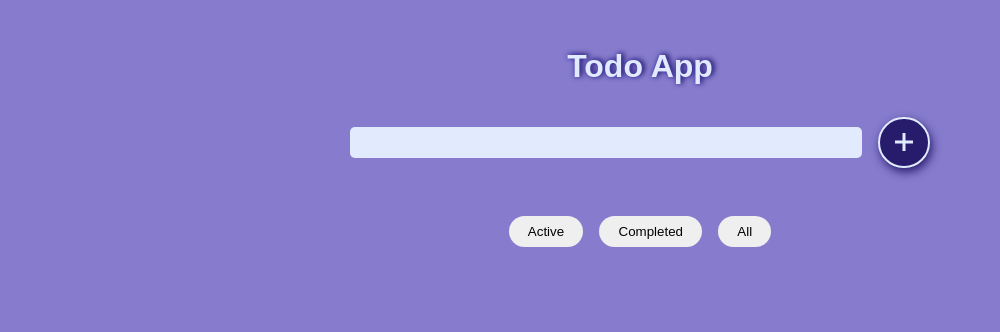
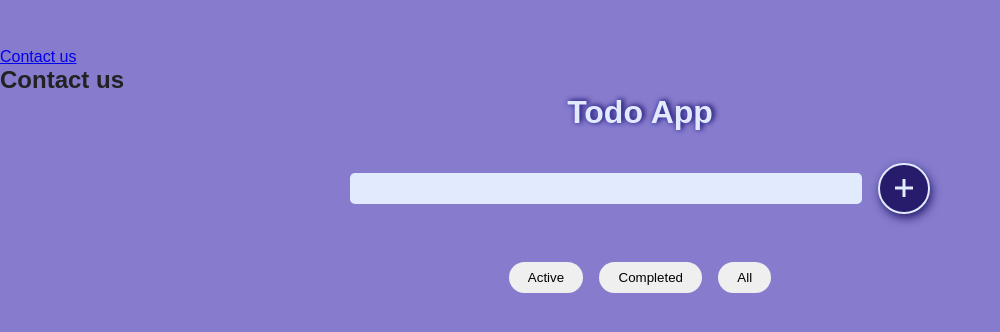
Before and after one commit to gghosts/novel-list, a React (Create React App) app: page /contact in a window 1280 px wide. Shown: the top 332 px of the page, without its empty margins (0-1000 px from the left). Built offline with nearby package versions, Linux system fonts and the light colour scheme; a web font is replaced by a local one.

Commit message:
added navbar and contact components

```diff
--- a/package.json
+++ b/package.json
@@ -12,6 +12,7 @@
     "react-dom": "^17.0.2",
     "react-icons": "^4.2.0",
     "react-redux": "^7.2.4",
+    "react-router-dom": "^5.2.0",
     "react-scripts": "4.0.3",
     "web-vitals": "^1.1.2"
   },
--- a/src/App.js
+++ b/src/App.js
@@ -1,20 +1,34 @@
 import "./css/main.css";
 import DisplayTodos from "./components/DisplayTodos";
 import Todos from "./components/Todos";
-import {motion} from "framer-motion";
+import { motion } from "framer-motion";
+import { BrowserRouter as Router, Route, Switch } from "react-router-dom";
+import Contact from "./components/Contact";
+import Navbar from "./components/Navbar";
 
 function App() {
   return (
     <div className="App">
+      <Router>
+        <Navbar />
+        <Switch>
+          <Route path="/contact">
+            <Contact />
+          </Route>
+        </Switch>
+      </Router>
       <motion.h1
         initial={{ Y: -200 }}
         animate={{ y: 0 }}
-      transition={{type:"spring", duration: 0.5 }}
-      whileHover={{ scale: 1.1 }}>Todo App</motion.h1>
+        transition={{ type: "spring", duration: 0.5 }}
+        whileHover={{ scale: 1.1 }}
+      >
+        Todo App
+      </motion.h1>
       <motion.div
         initial={{ Y: 1000 }}
         animate={{ y: 0 }}
-      transition={{type:"spring", duration: 1 }}
+        transition={{ type: "spring", duration: 1 }}
       >
         <Todos />
         <DisplayTodos />
--- /dev/null
+++ b/src/components/Contact.js
@@ -0,0 +1,9 @@
+const Contact = () => {
+  return (
+    <div className="contact">
+      <h2>Contact us</h2>
+    </div>
+  );
+};
+
+export default Contact;
--- /dev/null
+++ b/src/components/Navbar.js
@@ -0,0 +1,13 @@
+import { Link } from "react-router-dom";
+
+const Navbar = () => {
+  return (
+    <nav className="navbar">
+      <div className="links">
+        <Link to="Contact">Contact us</Link>
+      </div>
+    </nav>
+  );
+};
+
+export default Navbar;
```
Also changed, not shown: 1 other file (tests, documents, lock files or other folders). Lines whose indentation alone changed are shown as unchanged.
